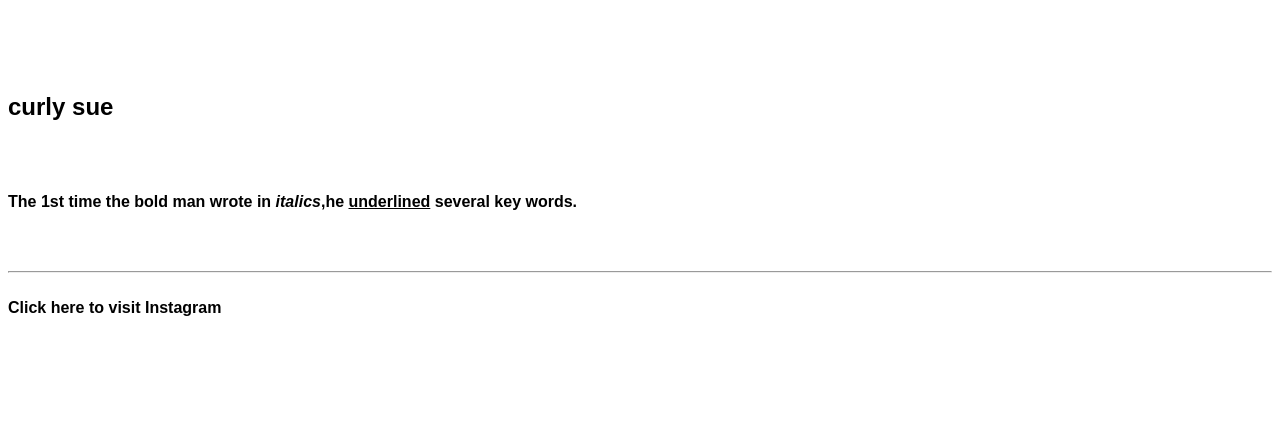
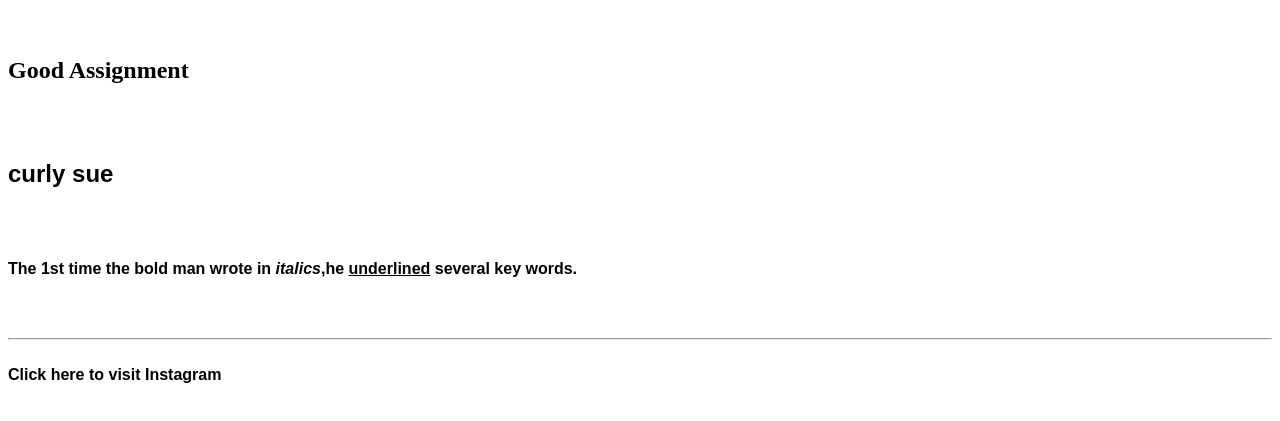
Before and after one commit to amant09/Aman-Tiwari-Assignments, a plain HTML site: page index.htm in a window 1280 px wide. Shown: the part 107-528 px from the top of the page. Drawn offline with Linux system fonts and the light colour scheme.

Commit message:
A new Heading Added

```diff
--- a/index.htm
+++ b/index.htm
@@ -6,7 +6,7 @@
 
 <font face="algerian">
 <b><h1>using Proper Tags</h1><b>
-
+<b><h2>Good Assignment</h2><b>
 <font face="Arial">
 <b><h2>curly sue</h2><b>
 
```
